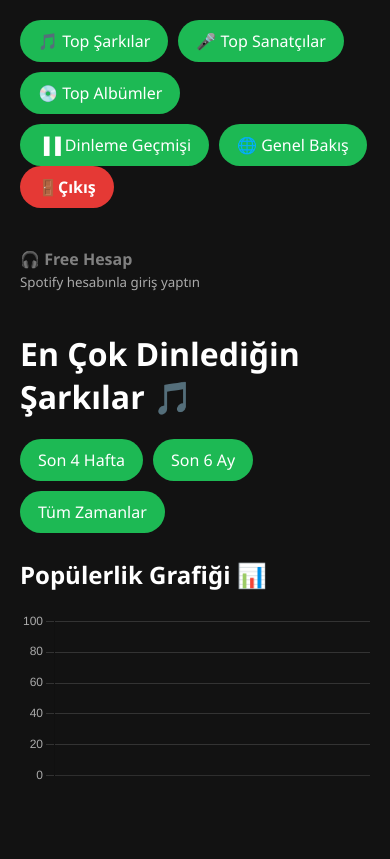
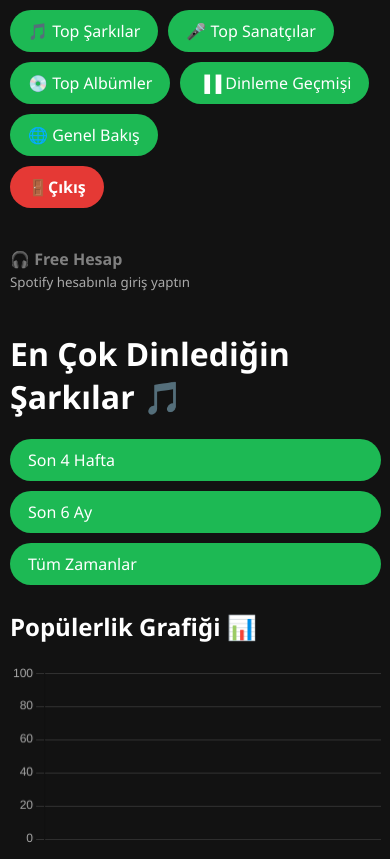
Before and after one commit to Talha3507/Spotify, a Flask app: template templates/top.html in a window 390 px wide. Before the commit the page ends 780 px from the top, so only its background shows below. Run offline with Flask 3, Linux system fonts and the light colour scheme; the template is opened without the code that fills it, so the values that code supplies are empty.

Commit message:
Add files via upload

```diff
--- a/static/css/style.css
+++ b/static/css/style.css
@@ -6,15 +6,27 @@ body {
 }
 
 .container {
-    max-width: 1100px;
-    margin: auto;
-    padding: 20px;
+    width: 80%;
+    margin: 0 auto;
+}
+
+@media (max-width: 768px) {
+    .container {
+        width: 95%;
+        padding: 10px;
+    }
+
+    .song-card {
+        width: 100%;
+        margin-bottom: 15px;
+    }
 }
 
 .album-list {
     display: flex;
     flex-wrap: wrap;
     gap: 20px;
+    justify-content: center;
 }
 
 .album-card {
@@ -25,6 +37,13 @@ body {
     text-align: center;
     box-shadow: 0 2px 5px rgba(0,0,0,0,1);
 }
+
+@media (max-width: 600px;) {
+    .album-card {
+        width: 100%;
+    }
+}
+
 
 .album-info {
     display: flex;
@@ -45,8 +64,9 @@ body {
 }
 
 .progress-container{
-    width:300px;
-    height:6px;
+    width: 100%;
+    max-width: 300px;
+    height: 6px;
     background:#333;
     border-radius:10px;
     overflow:hidden;
@@ -169,4 +189,18 @@ body {
     .track-img, .artist-img, .profile img {
 	margin-bottom: 10px;
     }
+
+    .topbar {
+        flex-direction: column;
+        gap: 10px;
+        align-items: flex-start;
+    }
+
+    .range-buttons {
+        flex-direction: column;
+    }
+
+    .progress-container {
+        max-width: 100%;
+    }
 }
```
